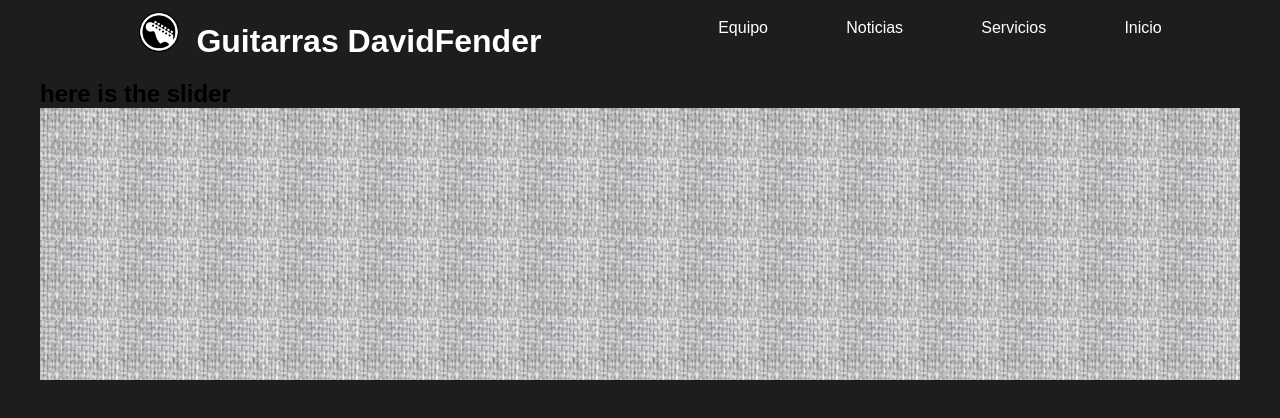
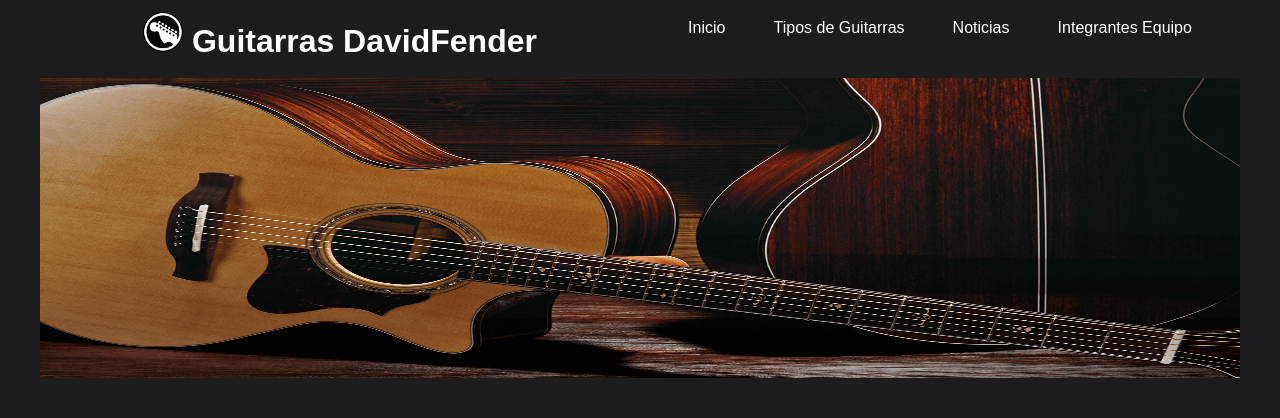
Before and after one commit to miguelurquijo/semana-1-41, a website: page src/index.html in a window 1280 px wide. Shown: the top 418 px of the page. Drawn offline with nearby package versions, Linux system fonts and the light colour scheme; files whose address does not match are found by name.

Commit message:
second header commit with container styles

```diff
--- a/src/index.html
+++ b/src/index.html
@@ -12,47 +12,40 @@
     <script type="text/javascript" src="./script.js"></script>
 </head>
 <body>
-    <div class="container">
 
+    <main> <!-- Cuerpo de la pagina -->
+        <div id="Encabezado" class="container">
             <div class="header">
                 <div class="container-menu">
                     <div class="container-logo">
-                    <h1 class="site-title" ><img src="images/Logo.png" alt="" width="40px" height="40px"><strong>&nbsp; Guitarras DavidFender</strong></h1>
+                        <h1 class="site-title" ><img src="images/Logo.png" alt="" width="40px" height="40px" style="position: static;"><strong> Guitarras DavidFender</strong></h1>
                     </div>
                     <nav class="nav-list">
                         <ul class="main-menu">
-                        <!--button type="button" class="suscribe-button">Registrate</button-->
                             <li class="main-menu__item">
-                            <a href="#section3" class="main-menu__link">Equipo</a>
+                                <a href="#Encabezado" class="main-menu__link">Inicio <i class="glyphicon glyphicon-arrow-left"></i></a>
                             </li>
                             <li class="main-menu__item">
-                            <a href="#section2" class="main-menu__link">Noticias</a>
+                                <a href="#tiposGuitarras" class="main-menu__link">Tipos de Guitarras <i class="glyphicon glyphicon-arrow-left"></i></a>
                             </li>
                             <li class="main-menu__item">
-                            <a href="#section1" class="main-menu__link">Servicios</a>
+                                <a href="#noticiasGuitarras" class="main-menu__link">Noticias <i class="glyphicon glyphicon-arrow-left"></i></a>
                             </li>
                             <li class="main-menu__item">
-                            <a href="#" class="main-menu__link">Inicio</a>
+                                <a href="#equiposTrabajo" class="main-menu__link">Integrantes Equipo <i class="glyphicon glyphicon-arrow-left"></i></a>
                             </li>
-
-
                         </ul>
                     </nav>
-                <!-- <div class="nav-list">
-
-
-                    <a class="nav-element" href="#"> Inicio </a>
-                    <a class="nav-element" href="#"> Servicios </a>
-                    <a class="nav-element" href="#"> Noticias </a>
-                    <a class="nav-element" href="#"> Equipo </a>
-
-                </div> -->
                 </div>
+                <br>
                 <div class="container-imagen">
-                <h2 class="image-text">here is the slider</h2>
+                    <img src="images/guitarrasacusticas.jpg" alt="" width="100%" height="300px">
                 </div>
 
             </div>
+        </div>
+
+    </main>
 
 </body>
 </html>
```
Lines whose indentation alone changed are shown as unchanged.
